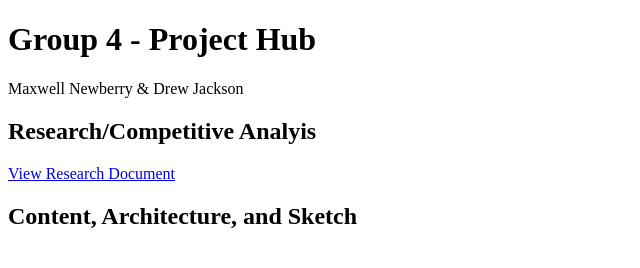
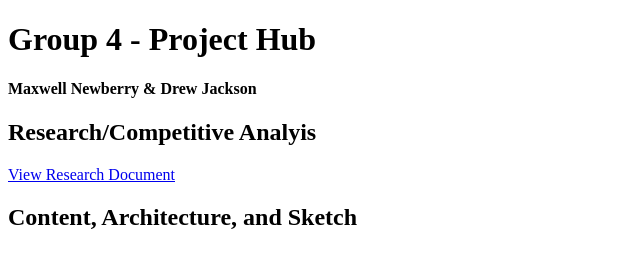
Before and after one commit to KentStateWeb/f2017-group-4-max-and-dewey, a plain HTML site: page index.html in a window 1280 px wide. Shown: the whole page, without its empty margins (0-640 px from the left). Drawn offline with Linux system fonts and the light colour scheme.

Commit message:
Edited by-line

```diff
--- a/index.html
+++ b/index.html
@@ -6,7 +6,7 @@
   </head>
   <body>
     <h1>Group 4 - Project Hub</h1>
-    <h8>Maxwell Newberry & Drew Jackson</h8>
+    <h4>Maxwell Newberry & Drew Jackson</h4>
     <h2>Research/Competitive Analyis</h2>
     <a href="research/report.pdf">View Research Document</a>
 
```
